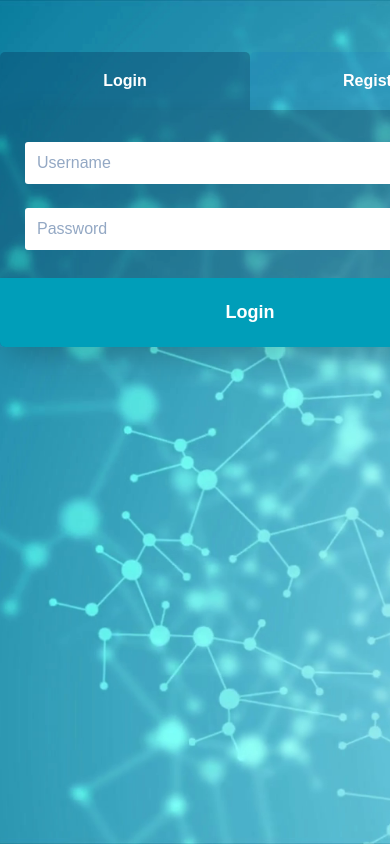
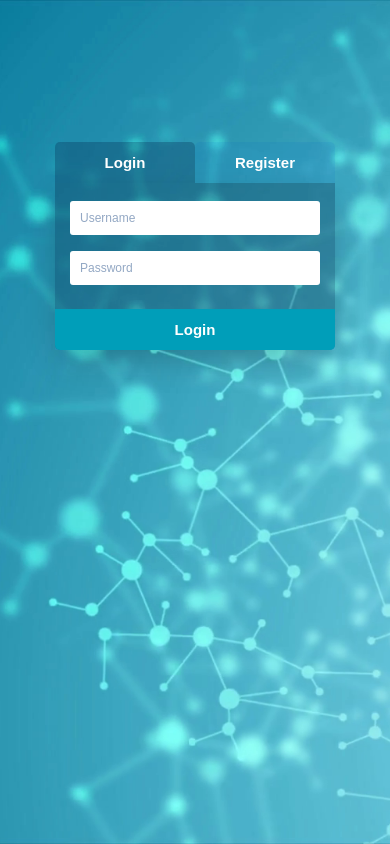
Before and after one commit to ardianhalitaj/senzomat, a PHP site: page /pharmalogger.php in a window 390 px wide. Run offline with PHP 8.4, Linux system fonts and the light colour scheme; data that the repository does not hold is empty.

Commit message:
Login and registration form responsive

```diff
--- a/assets/css/login.css
+++ b/assets/css/login.css
@@ -13,8 +13,8 @@
 	display: block;
 	position: absolute;
   margin: auto;
-	width: 500px;
-	height: 750px;
+	width: 440px;
+	height: 650px;
 	position: fixed;
   top: 0;
   bottom: 0;
@@ -57,7 +57,7 @@ nav {
   width: 100%;
   -webkit-transform: translateY(5px);
   transform: translateY(5px);
-	margin-bottom: 5px;
+  margin-bottom: 4.5px;
 }
 
 .tabs > li {
@@ -65,7 +65,7 @@ nav {
   display: table-cell;
   list-style: none;
   text-align: center;
-  padding: 20px 20px 20px 20px;
+  padding: 20px;
   position: relative;
   overflow: hidden;
   cursor: pointer;
@@ -126,10 +126,10 @@ nav {
 
 	form input {
 		border: none;
-		padding: 12px;
+    padding: 10px;
     font-size: 16px;
-		margin: 12px 0px;
-		width: 450px;
+    margin: 8px 0px;
+    width: 400px;
     border-radius: 3px;
 	}
 
@@ -149,15 +149,42 @@ nav {
 	form [type="submit"] {
 		background: #009eb9;
     color: #FFF;
-	  padding: 24px;
+    padding: 18px;
     width: 100%;
     cursor: pointer;
     border-radius: 0 0 5px 5px;
     font-weight: 600;
-	  font-size: 18px;
+    font-size: 16px;
 	}
 
 	::-webkit-input-placeholder {color: #93a8c4;}
 	:-moz-placeholder           {color: #93a8c4;}
 	::-moz-placeholder          {color: #93a8c4;}
 	:-ms-input-placeholder      {color: #93a8c4;}
+
+	@media (max-width: 767px) {
+	 	/* Login & Register */
+		.loginWrapper { width: 280px; height: 570px; }
+		.tabs li { padding: 12px; font-size: 15px; }
+		.tab__content > li .content__wrapper { padding-top: 10px;}
+		form input { font-size: 12px; width: 250px;}
+		form [type="submit"] { padding: 12px; font-size: 15px;}
+	}
+
+	@media (min-width: 768px) and (max-width: 991px) {
+		/* Login & Register */
+		.loginWrapper { width: 550px; height: 800px; }
+		.tabs li { padding: 20px; font-size: 24px; }
+		.tab__content > li .content__wrapper { padding-top: 20px;}
+		form input { font-size: 18px; width: 505px; padding: 14px; }
+		form [type="submit"] { padding: 22px; font-size: 24px;}
+	}
+
+	@media (min-width: 992px) and (max-width: 1199px) {
+		/* Login & Register */
+	 .loginWrapper { width: 670px; height: 1070px; }
+ 	 .tabs li { padding: 20px; font-size: 24px; }
+ 	 .tab__content > li .content__wrapper { padding-top: 20px;}
+ 	 form input { font-size: 20px; width: 600px; padding: 18px; }
+ 	 form [type="submit"] { padding: 22px; font-size: 24px;}
+ 	}
```
Lines whose indentation alone changed are shown as unchanged.
